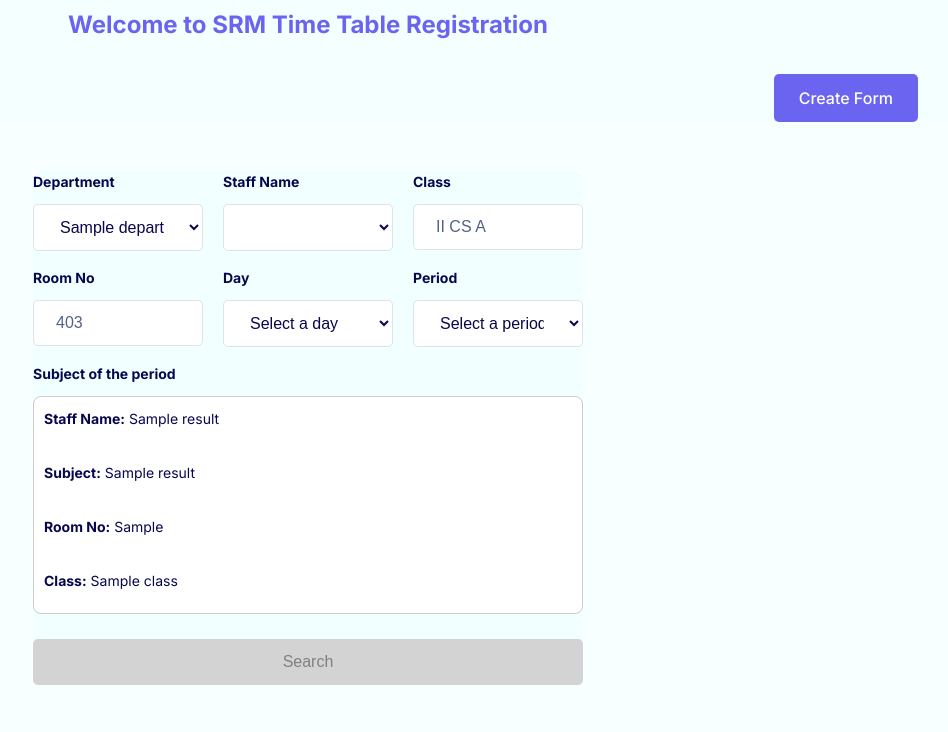
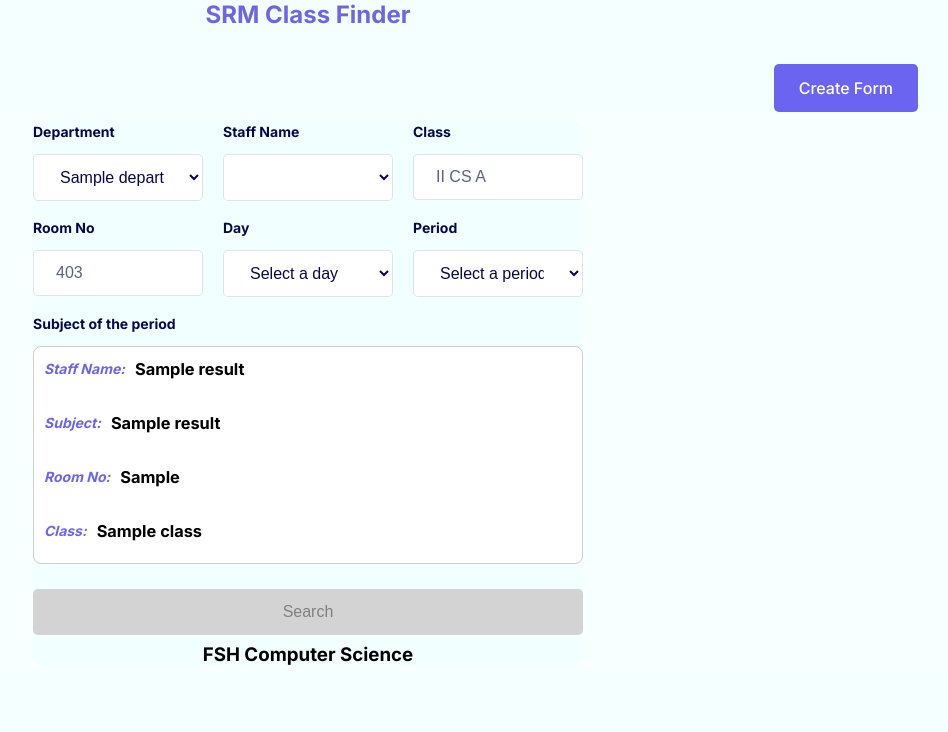
Before and after one commit to abishek-dev-max/TimeTable, a Flask app: template timeTable/templates/pages/searchForm.html in a window 1280 px wide. Shown: the top 732 px of the page, without its empty margins (332-1280 px from the left). Run offline with Flask 3, Linux system fonts and the light colour scheme; the template is opened without the code that fills it: most values are stand-ins (such as "Sample title", 1, 10 or a date in 2020); lists and menus that the app fills with data are empty; parts of the project's set-up code (start-up, migrations or seed data) failed here and were passed over.

Commit message:
refactored the application

```diff
--- a/timeTable/app.py
+++ b/timeTable/app.py
@@ -1,8 +1,8 @@
 from flask import Flask
-from timeTable import pages
+from timeTable.pages import bluePrintOfPages
 
 app = Flask(__name__)
-app.register_blueprint(pages.bp)
+app.register_blueprint(bluePrintOfPages)
 
 if __name__ == "__main__":
     app.run()
--- a/timeTable/static/styles.css
+++ b/timeTable/static/styles.css
@@ -169,6 +169,6 @@
 }
 
 h2 {
-    color: #6a64f1;
+  color: #6c66e4;
   margin-bottom: 10px;
 }
--- a/timeTable/templates/pages/searchForm.html
+++ b/timeTable/templates/pages/searchForm.html
@@ -1,4 +1,9 @@
+<!DOCTYPE html>
+<html lang="en">
   <head>
+    <meta charset="UTF-8" />
+    <meta name="viewport" content="width=device-width, initial-scale=1.0" />
+    <title>SRM Timetable Finder</title>
     <link
       rel="stylesheet"
       href="{{ url_for('static', filename='styles.css') }}"
@@ -8,20 +13,20 @@
     </script>
     <script src="{{ url_for('static', filename='index.js') }}" defer></script>
   </head>
+  <body>
     <h2
       style="
         display: flex;
         flex-direction: column;
         align-items: center;
-    margin-top: 10px;
       "
     >
-  Welcome to SRM Time Table Registration
+      SRM Class Finder
     </h2>
     <div class="formbold-btn-container">
       <a href="/create" class="formbold-btn1">Create Form</a>
     </div>
-<div class="formbold-main-wrapper">
+    <div class="formbold-main-wrapper" style="padding:8px;">
       <div class="formbold-form-wrapper">
         <form
           style="background-color: #f1ffff; border-radius: 10px; outline: none"
@@ -60,7 +65,9 @@
               </select>
             </div>
             <div>
-          <label for="class" class="formbold-form-label"> <b>Class</b> </label>
+              <label for="class" class="formbold-form-label">
+                <b>Class</b>
+              </label>
               <input
                 type="text"
                 name="class"
@@ -96,7 +103,9 @@
               </select>
             </div>
             <div>
-          <label for="period" class="formbold-form-label"><b>Period</b></label>
+              <label for="period" class="formbold-form-label"
+                ><b>Period</b></label
+              >
               <select
                 name="period"
                 id="period"
@@ -104,15 +113,15 @@
                 required
               >
                 <option value="" disabled selected>Select a period</option>
-            <option value="1">Period 1</option>
-            <option value="2">Period 2</option>
-            <option value="3">Period 3</option>
-            <option value="4">Period 4</option>
-            <option value="5">Period 5</option>
-            <option value="6">Period 6</option>
-            <option value="7">Period 7</option>
-            <option value="8">Period 8</option>
-            <option value="9">Period 9</option>
+                <option value="1">1(8.30-9.20)</option>
+                <option value="2">2(9.20-10.10)</option>
+                <option value="3">3(10.10-11.00)</option>
+                <option value="4">4(11.00-11.50)</option>
+                <option value="5">5(11.50-12.40)</option>
+                <option value="6">6(12.40-13.30)</option>
+                <option value="7">7(13.30-14.15)</option>
+                <option value="8">8(14.15-15.00)</option>
+                <option value="9">9(15.00-15.45)</option>
               </select>
             </div>
           </div>
@@ -130,29 +139,65 @@
               "
             >
               {% if result %}
-          <label for="message" class="formbold-form-label">
-            <b>Staff Name:</b> {{ result['Staff Name'] }}
+              <label
+                for="message"
+                class="formbold-form-label"
+                style="color: #6a64f1;display:flex;padding-right:10px;"
+              >
+                <h4><i>Staff Name:</i></h4>
+                <h3 style="color: #010102;padding-left:10px;">{{ result['Staff Name'] }}</h3>
               </label>
               <br />
-          <label for="message" class="formbold-form-label">
-            <b>Subject:</b> {{ result['Subject'] }}
+              <label
+                for="message"
+                class="formbold-form-label"
+                style="color: #6a64f1;display:flex;padding-right:10px;"
+              >
+                <h4><i>Subject:</i></h4>
+                <h3 style="color: #010102;padding-left:10px;">{{ result['Subject'] }}</h3>
               </label>
               <br />
-          <label for="message" class="formbold-form-label">
-            <b>Room No:</b> {{ result['Room No'] }}
+              <label
+                for="message"
+                class="formbold-form-label"
+                style="color: #6a64f1;display:flex;padding-right:10px;"
+              >
+                <h4><i>Room No:</i></h4>
+                <h3 style="color: #010102;padding-left:10px;">{{ result['Room No'] }}</h3>
               </label>
               <br />
-          <label for="message" class="formbold-form-label">
-            <b>Class:</b> {{ result['Class'] }}
+              <label
+                for="message"
+                class="formbold-form-label"
+                style="color: #6a64f1;display:flex;padding-right:10px;"
+              >
+                <h4><i>Class:</i></h4>
+                <h3 style="color: #010102;padding-left:10px;">{{ result['Class'] }}</h3>
               </label>
               {% else %}
-          <label for="message" class="formbold-form-label">
+              <label
+                for="message"
+                class="formbold-form-label"
+                style="color: #6a64f1;display:flex;padding-right:10px;"
+              >
                 No matching record found.
               </label>
               {% endif %}
             </div>
           </div>
           <button class="formbold-btn" id="submitBtn" disabled>Search</button>
+          <h3
+            style="
+              display: flex;
+              align-content: center;
+              justify-content: center;
+              padding-top:8px;
+            "
+          >
+            FSH Computer Science
+          </h3>
         </form>
       </div>
     </div>
+  </body>
+</html>
```
Also changed, not shown: timeTable/fileQuery.py (+6 -18 lines), timeTable/form.py (added, +41 -0 lines), timeTable/pages.py (+13 -114 lines), timeTable/sheets.py (added, +71 -0 lines), timeTable/templates/pages/createForm.html (+20 -11 lines), timeTable/templates/pages/successPage.html (+10 -0 lines). Lines whose indentation alone changed are shown as unchanged.
